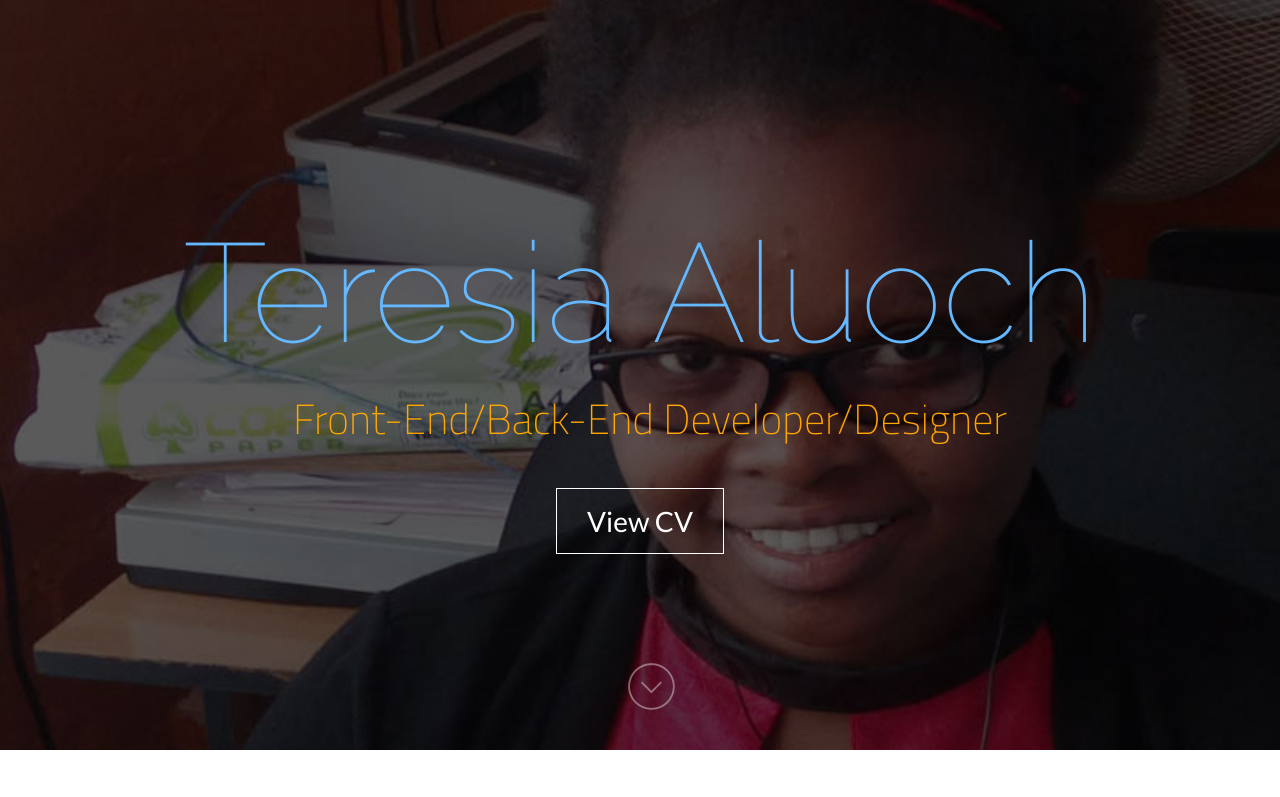
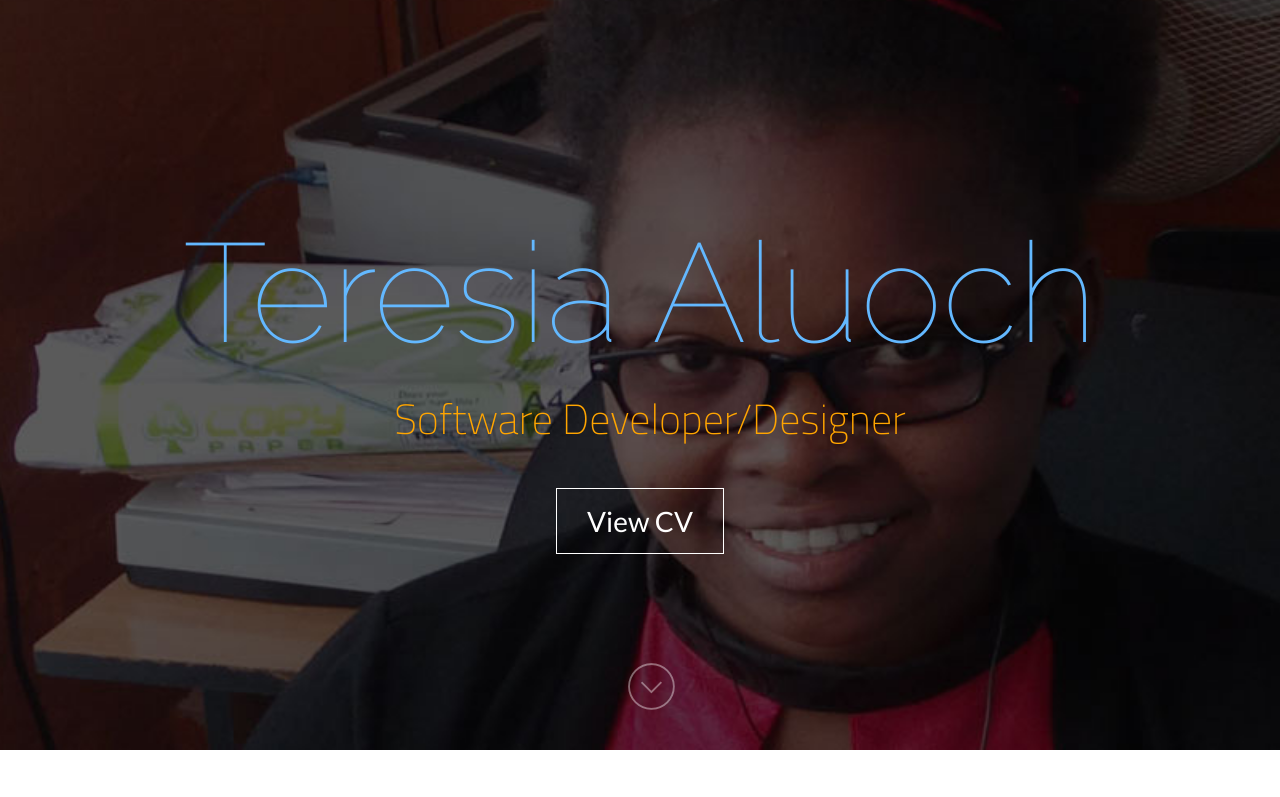
Before and after one commit to tesaluoch/portfolio, a plain HTML site: page index.html in a window 1280 px wide. Shown: the top 797 px of the page. Drawn offline with nearby package versions, Linux system fonts and the light colour scheme; files that its build step writes are made by us from their sources.

Commit message:
Update index.html

```diff
--- a/index.html
+++ b/index.html
@@ -21,7 +21,7 @@
     <header id=header>
         <div class="center text-center">
             <h1 class=bigheadline>Teresia Aluoch</h1>
-            <h4 class=subheadline>Front-End/Back-End Developer/Designer</h4>
+            <h4 class=subheadline>Software Developer/Designer</h4>
         </div>
         <div class=col-xs-12>
             <div class=btn-center><a href=assets/images/TERESIA%20CV_SOFTWARE%20DEVELOPER.pdf class=cv
```
